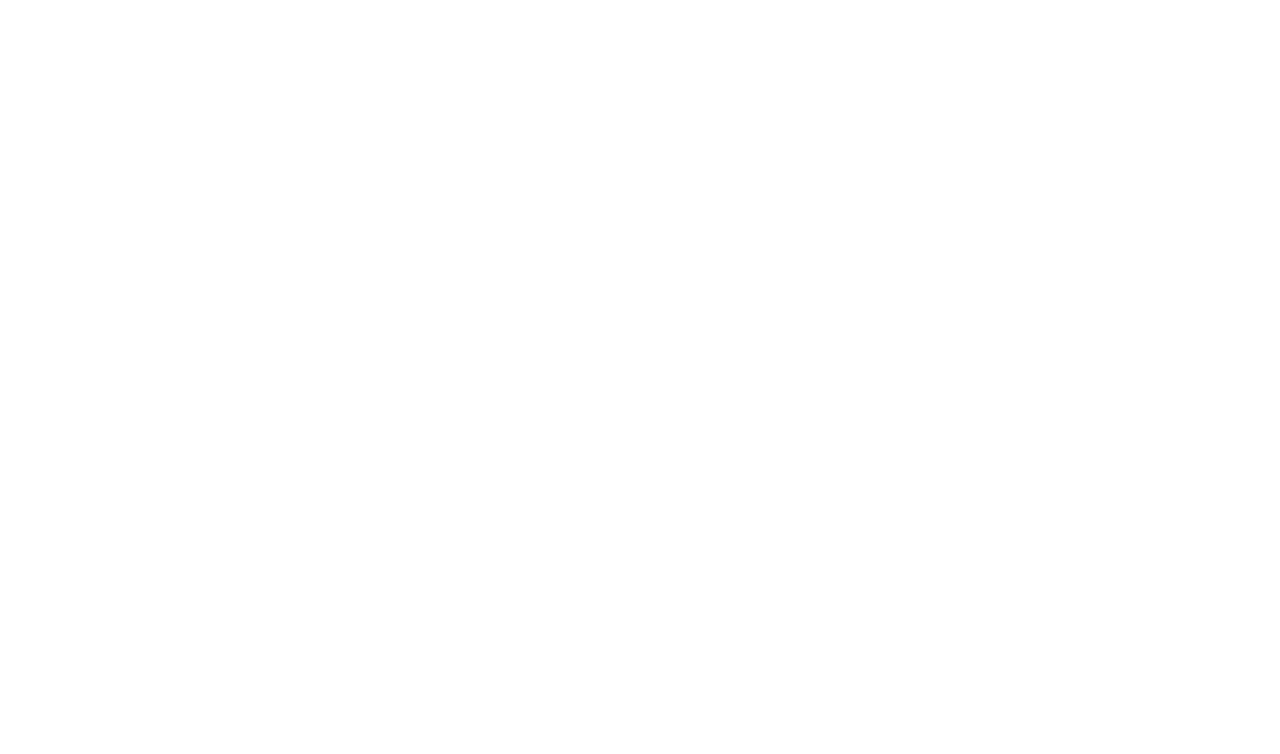
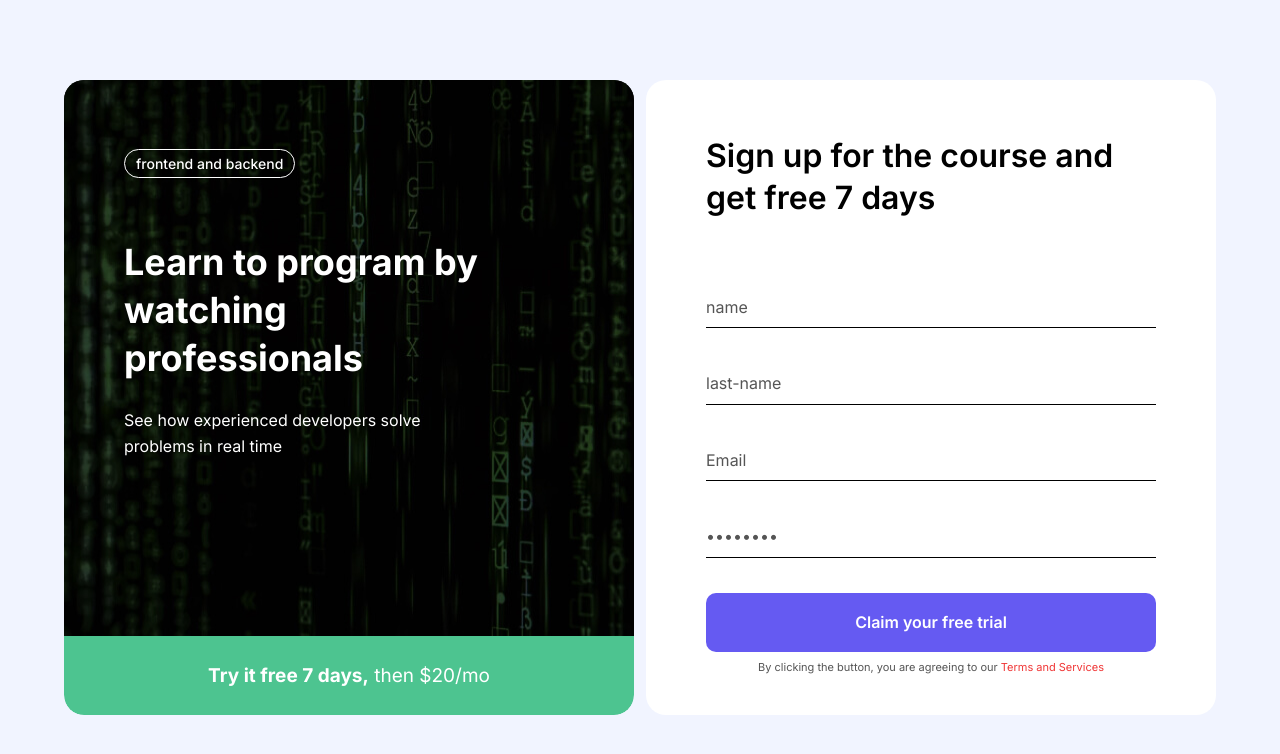
Before and after one commit to davronme/Intro-Form, a plain HTML site: page index.html in a window 1280 px wide. Drawn offline with Linux system fonts and the light colour scheme.

Commit message:
add hero section styles

```diff
--- a/css/style.css
+++ b/css/style.css
@@ -1,3 +1,11 @@
+/* CUSTOM PROPS */
+:root{
+--bg-color: #f1f4ff;
+--green: #4dc490;
+--purple: #655af2;
+--red: #f03535;
+--text-color: #000;
+}
 /* GLOBAL */
 
 html{
@@ -17,13 +25,13 @@ body{
   height: 100%;
   margin: 0;
   padding: 0;
-  font-family: "Arial", sans-serif;
+  font-family: "Inter", "Arial", sans-serif;
   font-weight: 400;
   font-style: normal;
   font-size: 16px;
   line-height: 150%;
-  background-color: #fff;
-  color: #222;
+  background: var(--bg-color);
+  color: var(--text-color);
 }
 
 
@@ -31,8 +39,8 @@ body{
 .container{
   width: 100%;
   max-width: 1200px;
-  padding-left: 50px;
-  padding-right: 50px;
+  padding-left: 24px;
+  padding-right: 24px;
   margin-left: auto;
   margin-right: auto;
 }
@@ -41,4 +49,125 @@ body{
 /* MAIN CONTENT */
 .main-content{
   flex-grow: 1;
+  padding-top: 80px;
+  padding-bottom: 80px;
 }
+
+.intro-form-container{
+  display: flex;
+}
+
+/* HERO */
+.hero {
+  --text-color: #fff;
+  overflow: hidden;
+  display: flex;
+  flex-direction: column;
+  width: 100%;
+  max-width: 570px;
+  margin-right: 12px;
+  border-radius: 20px;
+  color: var(--text-color);
+}
+
+.hero-main{
+  flex-grow: 1;
+  display: flex;
+  flex-direction: column;
+  align-items: flex-start;
+  padding: 55px 60px;
+  background-color: #222;
+  background-image: url(../img/intro-form-content-bgi.jpg);
+  background-repeat: no-repeat;
+  background-size: cover;
+  background-position: center center;
+
+}
+.hero-badge {
+  font-weight: 500;
+  font-size: 14px;
+  line-height: 17px;
+  padding: 5px 11px;
+  border-radius: 41px;
+  margin-bottom: 60px;
+  border: 1px solid #fff;
+}
+.hero-heading {
+  font-weight: 700;
+  font-size: 36px;
+  line-height: 48px;
+  margin: 0;
+  margin-bottom: 25px;
+}
+.hero-text {
+  margin: 0;
+  line-height: 26px;
+  font-size: 16px;
+}
+.hero-bottom {
+  line-height: 30px;
+  font-size: 19px;
+  line-height: 23px;
+  padding: 28px;
+  background-color: var(--green);
+  border-radius: 0px 0px 20px 20px;
+  text-align: center;
+}
+
+/* SIGN UP FORM */
+
+.sign-up {
+  background-color: #fff;
+  border-radius: 20px;
+  padding: 55px 60px 40px 60px;
+}
+.sign-up-heading {
+
+  color: #000;
+  font-weight: 600;
+  font-size: 32px;
+  line-height: 42px;
+  margin: 0;
+  margin-bottom: 68px;
+}
+.sign-up-forms {
+  display: flex;
+  flex-direction: column;
+}
+.sign-up-form {
+  padding-top: 11px;
+  padding-bottom: 11px;
+  padding-left: 0;
+  border: none;
+  border-bottom: 1px solid #000;
+  margin-bottom: 35px;
+  color: #555555;
+}
+.sign-up-form-button {
+
+  padding: 20px 149px;
+  background: #655AF2;
+  border-radius: 10px;
+  display: flex;
+  flex-direction: row;
+  justify-content: center;
+  align-items: center;
+  border: none;
+  font-weight: 600;
+  font-size: 16px;
+  line-height: 19px;
+  color: #fff;
+  margin-bottom: 8px;
+}
+.sign-up-form-warning {
+  font-size: 11px;
+  line-height: 15px;
+  color: #555555;
+  text-align: center;
+  margin: 0;
+  padding: 0;
+}
+.warning-read-more {
+  text-decoration: none;
+  color: #f03535;
+}
--- a/index.html
+++ b/index.html
@@ -4,13 +4,57 @@
   <meta charset="UTF-8">
   <meta http-equiv="X-UA-Compatible" content="IE=edge">
   <meta name="viewport" content="width=device-width, initial-scale=1.0">
-  <title>Project</title>
+  <title>Intro-Form</title>
 
   <!-- Stylesheets -->
   <link rel="stylesheet" href="css/normalize.css">
   <link rel="stylesheet" href="css/style.css">
+
+  <!-- GOOGLE FONTS -->
+  <link rel="preconnect" href="https://fonts.googleapis.com">
+  <link rel="preconnect" href="https://fonts.gstatic.com" crossorigin>
+  <link href="https://fonts.googleapis.com/css2?family=Inter:wght@400;500;600;700&display=swap" rel="stylesheet">
+
 </head>
 <body>
+
+  <main class="main-content">
+
+    <div class="intro-form-container container">
+
+      <!-- HERO -->
+      <section class="hero">
+        <div class="hero-main">
+          <p class="hero-badge">frontend and backend</p>
+          <h1 class="hero-heading">Learn to program by <br> watching <br> professionals</h1>
+          <p class="hero-text">See how experienced developers solve <br> problems in real time</p>
+        </div>
+
+        <div class="hero-bottom"><strong>Try it free 7 days,</strong> then $20/mo</div>
+      </section>
+
+      <!-- REGISTRATION FORM -->
+      <section class="sign-up">
+        <h2 class="sign-up-heading">Sign up for the course and get free 7 days</h2>
+
+        <form class="sign-up-forms" action="https://echo.htmlacademy.ru">
+          <input class="sign-up-form sign-up-form-name" type="text" placeholder="Name" value="name" aria-level="Name" required>
+
+          <input class="sign-up-form sign-up-form-last-name" type="sign-up-form-text" placeholder="Last Name" value="last-name" aria-level="Last Name" required>
+
+          <input class="sign-up-form sign-up-form-email" type="email" value="Email" aria-label="Email Address" required>
+
+          <input class="sign-up-form sign-up-form-password" type="password" placeholder="Password" value="Password" aria-label="Password" required>
+
+          <button class="sign-up-form-button">Claim your free trial</button>
+
+          <p class="sign-up-form-warning">By clicking the button, you are agreeing to our
+            <a href="#" class="warning-read-more">Terms and Services</a>
+          </p>
+        </form>
+      </section>
+    </div>
+  </main>
 
 
   <script src="js/main.js"> </script>
```
Also changed, not shown: img/intro-form-content-bgi.jpg (added), img/intro-form-content-bgi@2x.png (added).
